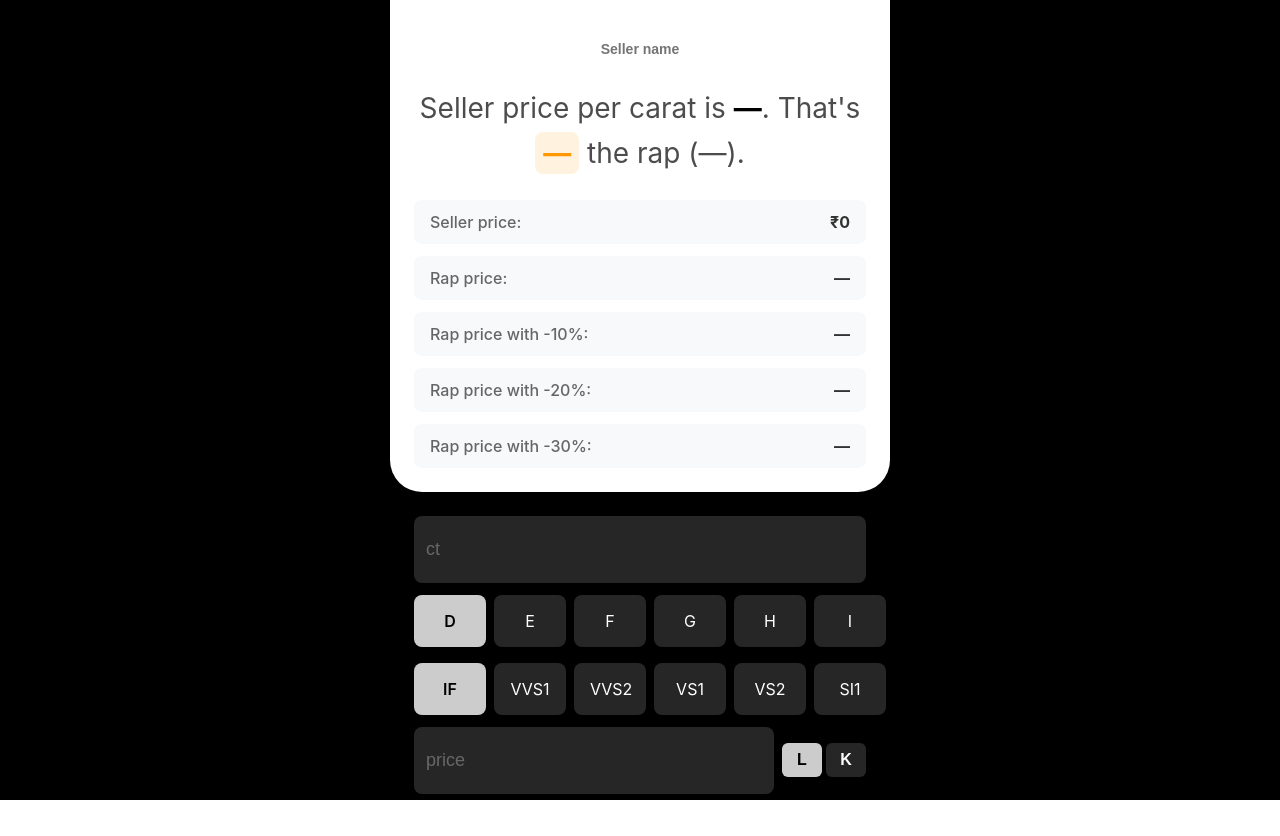
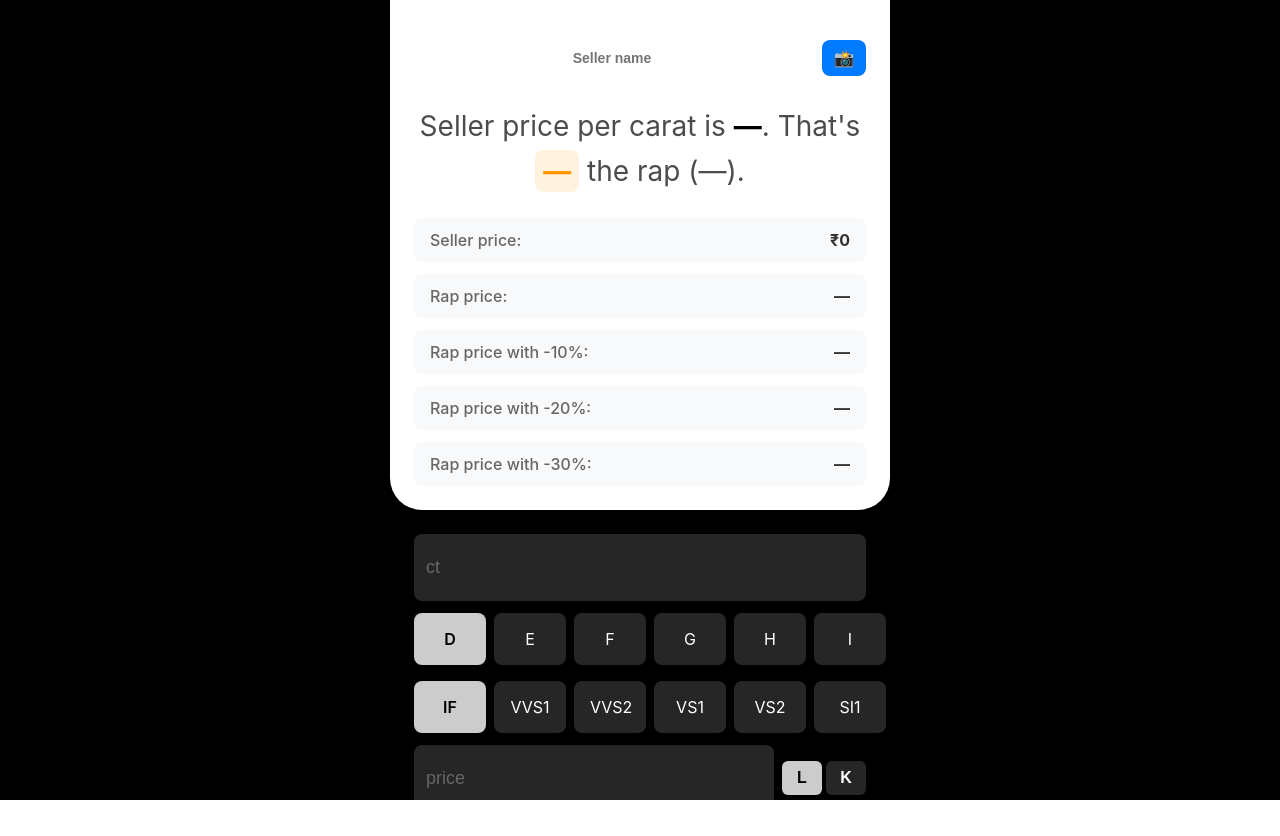
Before and after one commit to gvns0x/shine, a React (Create React App) app: page / in a window 1280 px wide. Built offline with nearby package versions, Linux system fonts and the light colour scheme.

Commit message:
add screenshot

```diff
--- a/package.json
+++ b/package.json
@@ -7,6 +7,7 @@
     "@testing-library/jest-dom": "^6.8.0",
     "@testing-library/react": "^16.3.0",
     "@testing-library/user-event": "^13.5.0",
+    "html2canvas": "^1.4.1",
     "react": "^19.1.1",
     "react-dom": "^19.1.1",
     "react-scripts": "5.0.1",
--- a/src/components/display/display.css
+++ b/src/components/display/display.css
@@ -12,8 +12,15 @@
     margin: 0 auto;
 }
 
+.top-controls {
+    display: flex;
+    align-items: center;
+    gap: 12px;
+    margin-top: 16px;
+}
+
 .seller-name {
-    margin-top: 16px;
+    flex: 1;
     font-size: 14px;
     border: none;
     font-weight: 600;
@@ -21,6 +28,39 @@
     background-color: rgba(255,255,255,0.15);
     color: rgba(0,0,0,0.7);
     text-align: center;
+    padding: 8px 12px;
+    border-radius: 6px;
+}
+
+.screenshot-btn {
+    background: #007AFF;
+    color: white;
+    border: none;
+    border-radius: 8px;
+    padding: 8px 12px;
+    font-size: 16px;
+    cursor: pointer;
+    transition: all 0.2s ease;
+    min-width: 44px;
+    height: 36px;
+    display: flex;
+    align-items: center;
+    justify-content: center;
+}
+
+.screenshot-btn:hover:not(:disabled) {
+    background: #0056CC;
+    transform: translateY(-1px);
+}
+
+.screenshot-btn:active:not(:disabled) {
+    transform: translateY(0);
+}
+
+.screenshot-btn:disabled {
+    background: #ccc;
+    cursor: not-allowed;
+    transform: none;
 }
 
 .main-statement {
--- a/src/components/display/display.js
+++ b/src/components/display/display.js
@@ -1,8 +1,10 @@
-import React from 'react';
+import React, { useState } from 'react';
+import html2canvas from 'html2canvas';
 import './display.css';
 
 function Display({ values, calculateRapPrice, getPricePerCarat }) {
   const { carat = '', price = '', color = 'D', clarity = 'IF' } = values || {};
+  const [isCapturing, setIsCapturing] = useState(false);
 
   // Calculate dynamic rap price
   const RAP_PRICE = calculateRapPrice ? calculateRapPrice(carat, color, clarity) : 0;
@@ -87,10 +89,71 @@ function Display({ values, calculateRapPrice, getPricePerCarat }) {
     }
   };
 
+  // Screenshot functionality - mobile-friendly using html2canvas
+  const captureScreenshot = async () => {
+    setIsCapturing(true);
+    try {
+      // Get the display component element
+      const displayElement = document.querySelector('.display');
+
+      if (!displayElement) {
+        throw new Error('Display element not found');
+      }
+
+      // Configure html2canvas options for better mobile compatibility
+      const canvas = await html2canvas(displayElement, {
+        backgroundColor: '#ffffff',
+        scale: 2, // Higher resolution
+        useCORS: true,
+        allowTaint: true,
+        scrollX: 0,
+        scrollY: 0,
+        width: displayElement.offsetWidth,
+        height: displayElement.offsetHeight
+      });
+
+      // Convert canvas to blob and download
+      canvas.toBlob((blob) => {
+        if (!blob) {
+          throw new Error('Failed to create image blob');
+        }
+
+        const url = URL.createObjectURL(blob);
+        const a = document.createElement('a');
+        a.href = url;
+        // Create filename with seller name and diamond details
+        const sellerName = document.querySelector('.seller-name')?.value || 'Diamond';
+        const date = new Date().toISOString().slice(0, 10); // YYYY-MM-DD format
+        const filename = `${sellerName}_${carat}-${color}-${clarity}_${date}.png`;
+        a.download = filename;
+        document.body.appendChild(a);
+        a.click();
+        document.body.removeChild(a);
+        URL.revokeObjectURL(url);
+      }, 'image/png', 0.95);
+
+    } catch (error) {
+      console.error('Error capturing screenshot:', error);
+      alert('Failed to capture screenshot. Please try again.');
+    } finally {
+      setIsCapturing(false);
+    }
+  };
+
   return (
     <div className="display">
       <div className="display-content">
-        <input className='seller-name' placeholder='Seller name'></input>
+        <div className="top-controls">
+          <input className='seller-name' placeholder='Seller name'></input>
+          <button
+            className="screenshot-btn"
+            onClick={captureScreenshot}
+            disabled={isCapturing}
+            title="Take screenshot"
+          >
+            {isCapturing ? '📸...' : '📸'}
+          </button>
+        </div>
         <p className="main-statement">
           Seller price per carat is <span className="highlight">
             {caratInRange ? `$${sellerPricePerCarat.toFixed(2)}` : '—'}
```
Also changed, not shown: 1 other file (tests, documents, lock files or other folders).
